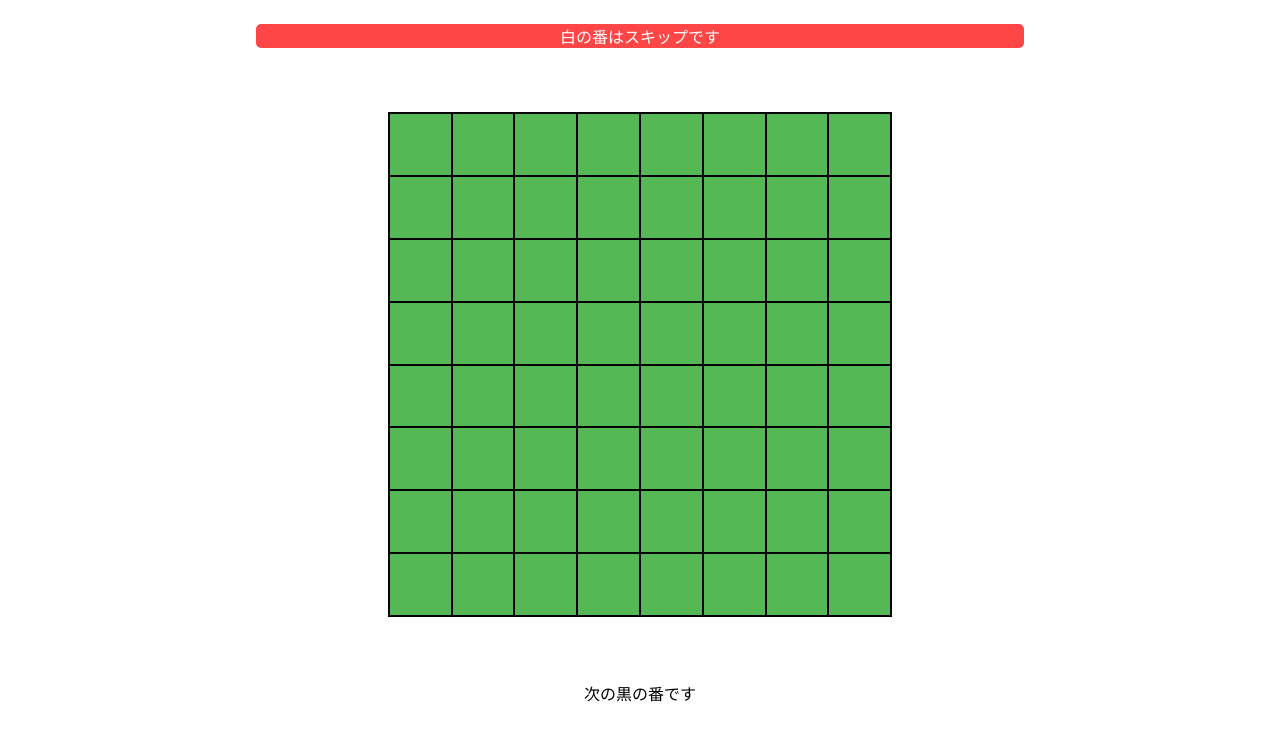
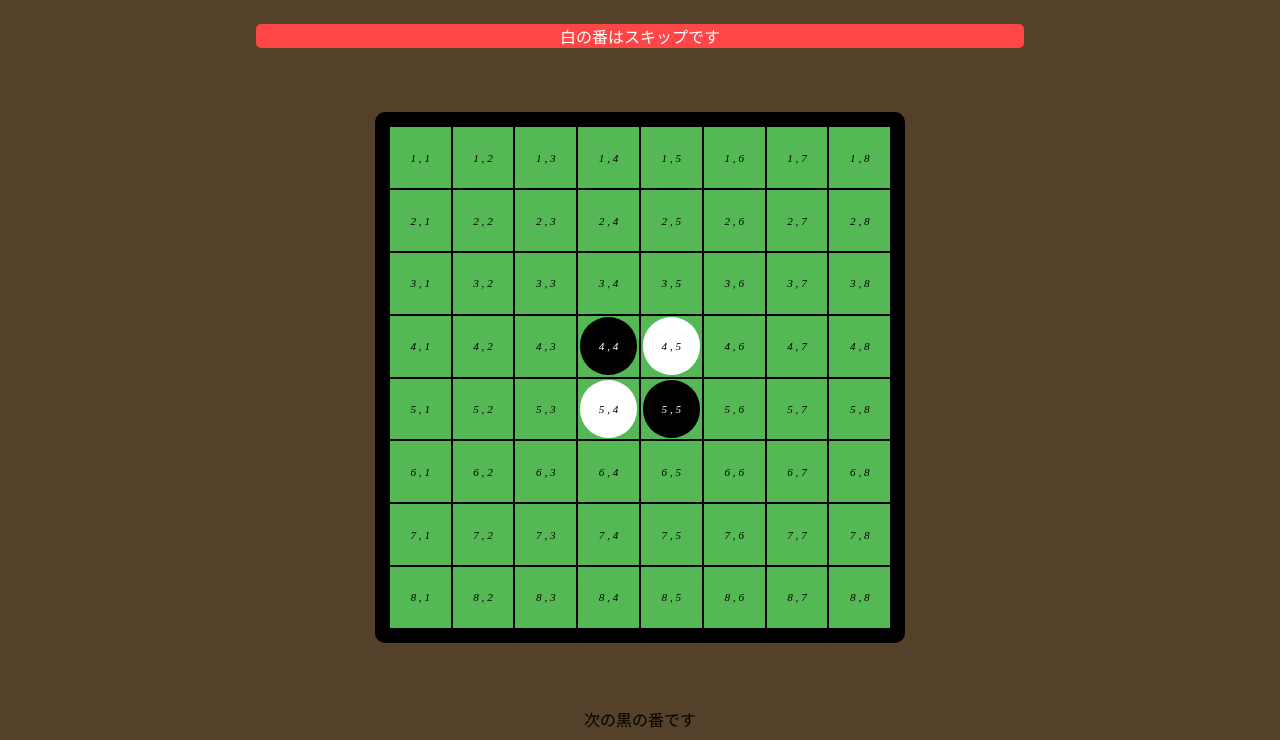
Before and after one commit to TTinoueTT/practice-reversi-app, a website: page static/index.html in a window 1280 px wide. Shown: the part 60-800 px from the top of the page. Drawn offline with Linux system fonts and the light colour scheme.

Commit message:
fix(section8): JS で盤面を表示する処理の実装

```diff
--- a/static/index.html
+++ b/static/index.html
@@ -15,79 +15,80 @@
             <p class="alert-text">白の番はスキップです</p>
             <div id="board" class="board">
                 <!-- 8 マス -->
+                <!-- <div class="square"></div>
                 <div class="square"></div>
                 <div class="square"></div>
                 <div class="square"></div>
                 <div class="square"></div>
                 <div class="square"></div>
                 <div class="square"></div>
-                <div class="square"></div>
-                <div class="square"></div>
+                <div class="square"></div> -->
                 <!-- 8 マス -->
+                <!-- <div class="square"></div>
                 <div class="square"></div>
                 <div class="square"></div>
                 <div class="square"></div>
                 <div class="square"></div>
                 <div class="square"></div>
                 <div class="square"></div>
-                <div class="square"></div>
-                <div class="square"></div>
+                <div class="square"></div> -->
                 <!-- 8 マス -->
+                <!-- <div class="square"></div>
                 <div class="square"></div>
                 <div class="square"></div>
                 <div class="square"></div>
                 <div class="square"></div>
                 <div class="square"></div>
                 <div class="square"></div>
-                <div class="square"></div>
-                <div class="square"></div>
+                <div class="square"></div> -->
                 <!-- 8 マス -->
+                <!-- <div class="square"></div>
                 <div class="square"></div>
                 <div class="square"></div>
                 <div class="square"></div>
                 <div class="square"></div>
                 <div class="square"></div>
                 <div class="square"></div>
-                <div class="square"></div>
-                <div class="square"></div>
+                <div class="square"></div> -->
                 <!-- 8 マス -->
+                <!-- <div class="square"></div>
                 <div class="square"></div>
                 <div class="square"></div>
                 <div class="square"></div>
                 <div class="square"></div>
                 <div class="square"></div>
                 <div class="square"></div>
-                <div class="square"></div>
-                <div class="square"></div>
+                <div class="square"></div> -->
                 <!-- 8 マス -->
+                <!-- <div class="square"></div>
                 <div class="square"></div>
                 <div class="square"></div>
                 <div class="square"></div>
                 <div class="square"></div>
                 <div class="square"></div>
                 <div class="square"></div>
-                <div class="square"></div>
-                <div class="square"></div>
+                <div class="square"></div> -->
                 <!-- 8 マス -->
+                <!-- <div class="square"></div>
                 <div class="square"></div>
                 <div class="square"></div>
                 <div class="square"></div>
                 <div class="square"></div>
                 <div class="square"></div>
                 <div class="square"></div>
-                <div class="square"></div>
-                <div class="square"></div>
+                <div class="square"></div> -->
                 <!-- 8 マス -->
+                <!-- <div class="square"></div>
                 <div class="square"></div>
                 <div class="square"></div>
                 <div class="square"></div>
                 <div class="square"></div>
                 <div class="square"></div>
                 <div class="square"></div>
-                <div class="square"></div>
-                <div class="square"></div>
+                <div class="square"></div> -->
             </div>
             <p>次の黒の番です</p>
         </main>
+        <script src="main.js"></script>
     </body>
 </html>
--- /dev/null
+++ b/static/main.js
@@ -0,0 +1,48 @@
+const EMPTY = 0;
+const DARK = 1;
+const LIGHT = 2;
+
+
+const INITIAL_BOARD = [
+    [EMPTY, EMPTY, EMPTY, EMPTY, EMPTY, EMPTY, EMPTY, EMPTY],
+    [EMPTY, EMPTY, EMPTY, EMPTY, EMPTY, EMPTY, EMPTY, EMPTY],
+    [EMPTY, EMPTY, EMPTY, EMPTY, EMPTY, EMPTY, EMPTY, EMPTY],
+    [EMPTY, EMPTY, EMPTY, DARK, LIGHT, EMPTY, EMPTY, EMPTY],
+    [EMPTY, EMPTY, EMPTY, LIGHT, DARK, EMPTY, EMPTY, EMPTY],
+    [EMPTY, EMPTY, EMPTY, EMPTY, EMPTY, EMPTY, EMPTY, EMPTY],
+    [EMPTY, EMPTY, EMPTY, EMPTY, EMPTY, EMPTY, EMPTY, EMPTY],
+    [EMPTY, EMPTY, EMPTY, EMPTY, EMPTY, EMPTY, EMPTY, EMPTY]
+]
+
+const boardEl = document.getElementById("board")
+
+async function showBoard() {
+    while (boardEl.firstChild) {
+        boardEl.removeChild(boardEl.firstChild)
+    }
+
+    INITIAL_BOARD.forEach((line, y) => {
+        line.forEach((square, x) => {
+            // <div class="square">
+            const squareEl = document.createElement("div")
+            squareEl.className = 'square'
+
+            if (square !== EMPTY) {
+                // <div class="square dark" >
+                const color = square === DARK ? "dark" : "light";
+                squareEl.classList.add(color);
+            }
+
+            squareEl.innerHTML = `<i>${y + 1} , ${x + 1}</i>`
+
+            boardEl.appendChild(squareEl)
+            // console.log(`${y + 1} , ${x + 1}`);
+        })
+    })
+}
+
+async function main() {
+    await showBoard()
+}
+
+main()
--- a/static/style.css
+++ b/static/style.css
@@ -5,6 +5,7 @@
 
 body {
     text-align: center;
+    background-color: #554129;
 }
 
 
@@ -29,11 +30,13 @@ header {
     gap: 2px;
     background-color: black;
     width: fit-content;
-    border: 2px solid;
+    border: 15px solid;
+    border-radius: 10px;
     margin: 5% auto;
 }
 
-.board > div {
+.board > .square {
+    position: relative;
     display: flex;
     align-items: center;
     justify-content: center;
@@ -42,14 +45,33 @@ header {
     background-color: #54b954;
 }
 
-.board > div::before {
+.board > .square i {
+    position: absolute;
+    font-size: 0.7rem;
+    top: 50%;
+    left: 50%;
+    transform: translate(-50%, -50%);
+}
+
+.board > .square.dark i {
+    color: #fff;
+}
+
+.board > .square::before {
     content: '';
     display: block;
     width: 95%;
     aspect-ratio: 1;
     border-radius: 50%;
     background-color: none;
-    background-color: var(--bg-color);
+    /* background-color: var(--bg-color); */
     /* background-color: black; */
+}
 
+.board > .square.dark::before {
+    background-color: #000000;
 }
+
+.board > .square.light::before {
+    background-color: #ffffff;
+}
```
